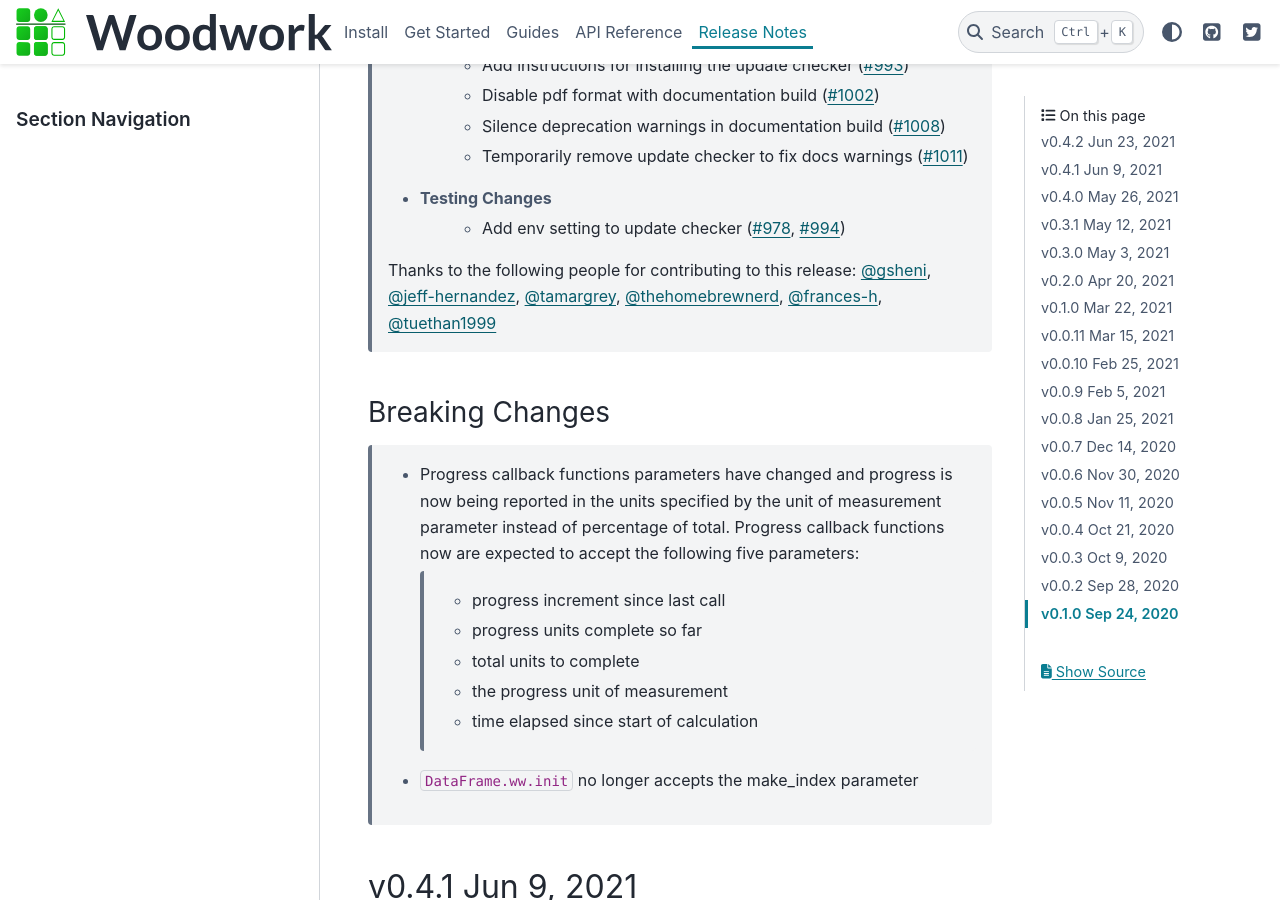
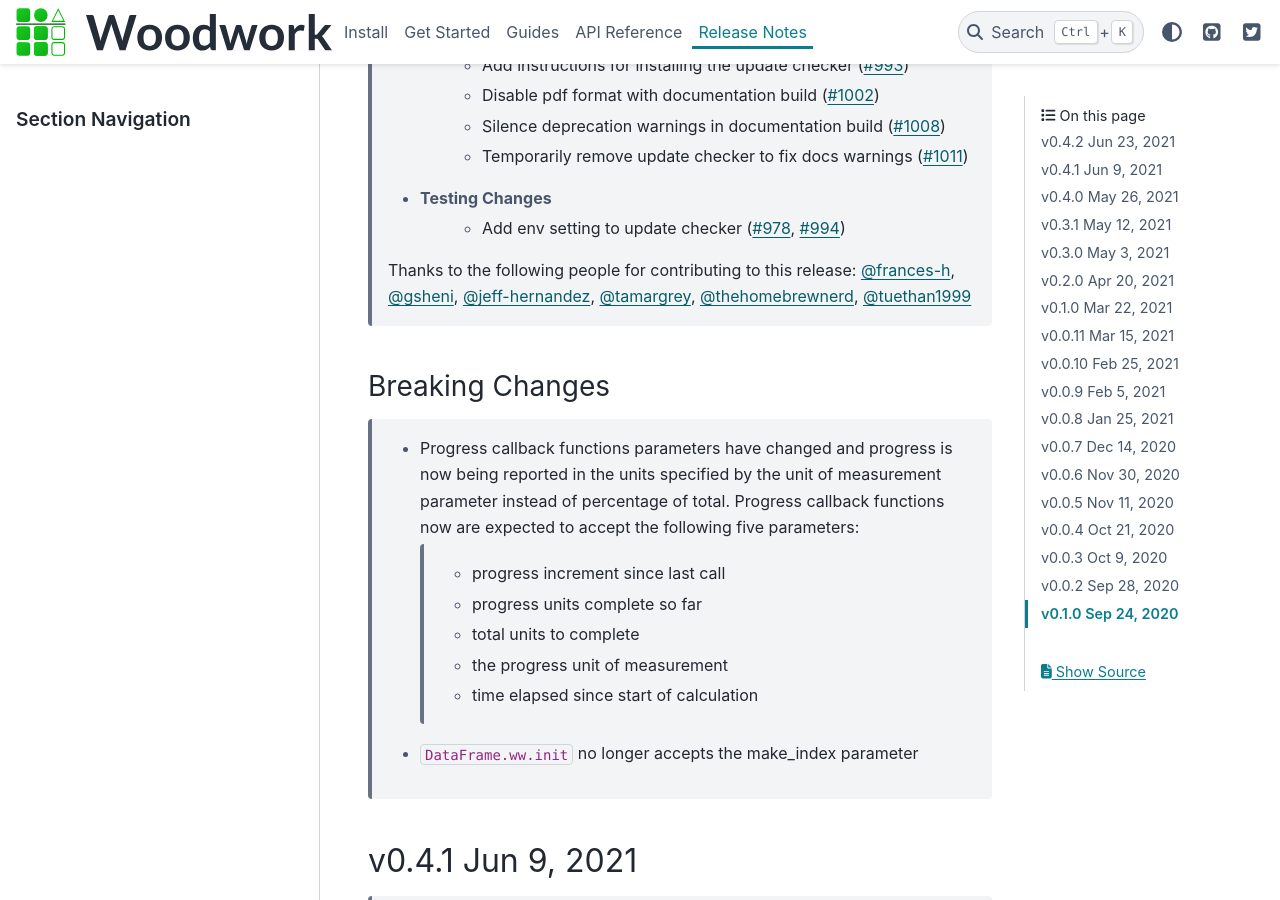
Before and after one commit to alteryx/woodwork, a Sphinx documentation site: the page built from docs/source/release_notes.rst, in a window 1280 px wide and 900 px high, scrolled down 704 px. Built offline with Sphinx 7.4.7 and the PyData theme 0.15.4, drawn with Linux system fonts in a browser that asks for light colours; comment, search, counter and statistics services are not loaded.

Commit message:
change order of names

```diff
--- a/docs/source/release_notes.rst
+++ b/docs/source/release_notes.rst
@@ -34,7 +34,7 @@ v0.4.2 Jun 23, 2021
         * Add env setting to update checker (:pr:`978`, :pr:`994`)
 
     Thanks to the following people for contributing to this release:
-    :user:`gsheni`, :user:`jeff-hernandez`, :user:`tamargrey`, :user:`thehomebrewnerd`, :user:`frances-h`, :user:`tuethan1999`
+    :user:`frances-h`, :user:`gsheni`, :user:`jeff-hernandez`, :user:`tamargrey`, :user:`thehomebrewnerd`, :user:`tuethan1999`
 
 Breaking Changes
 ++++++++++++++++
```
